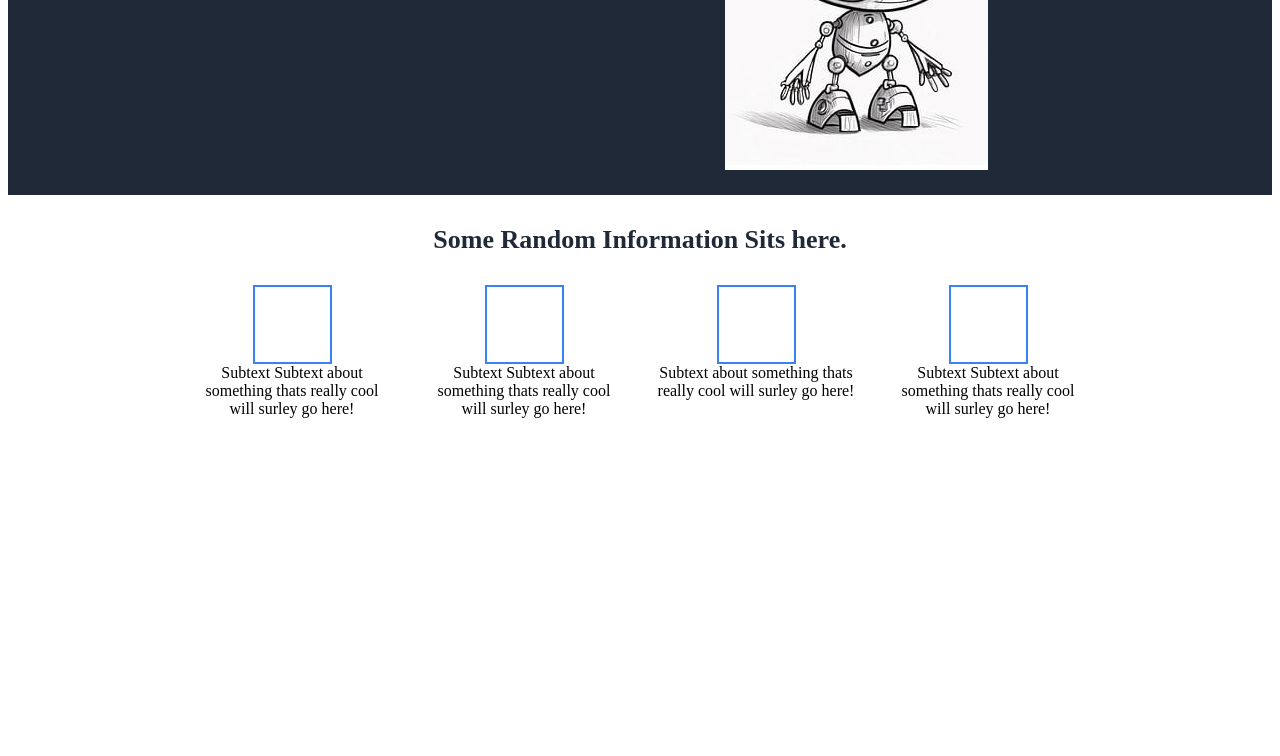
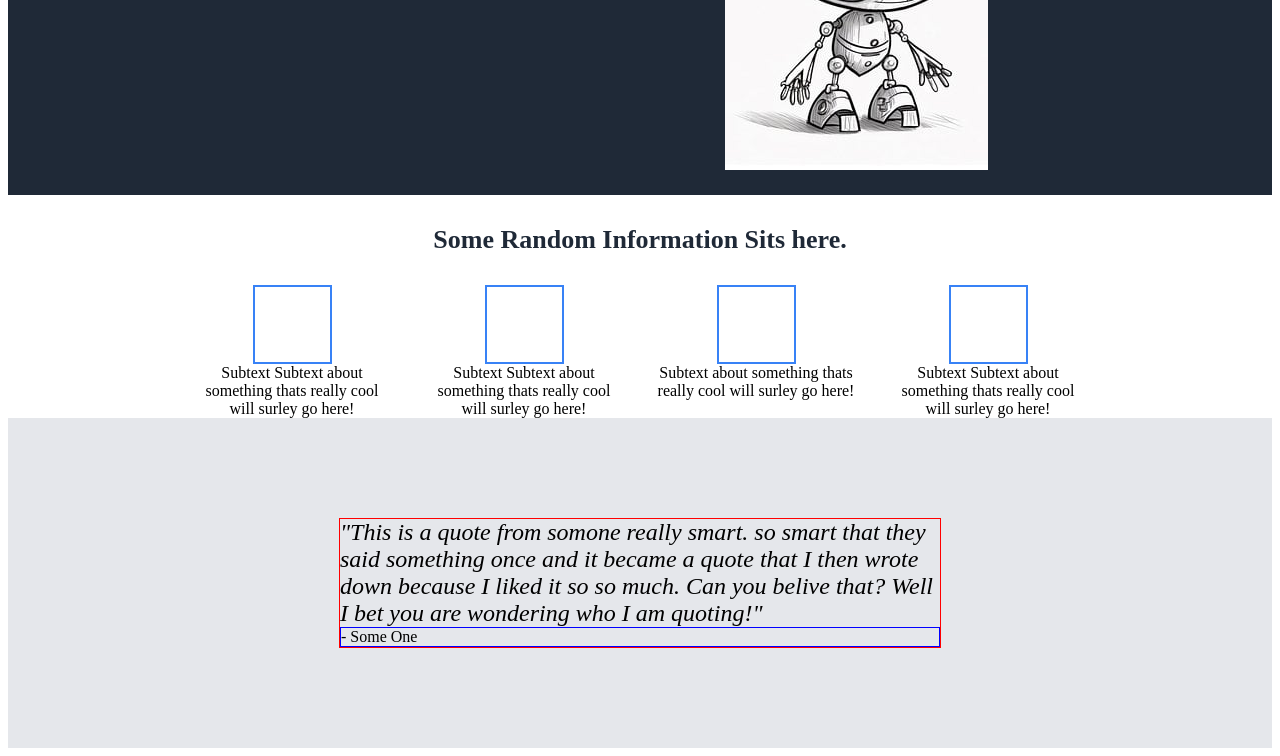
Before and after one commit to Potential-Luttuce/landing-page, a plain HTML site: page index.html in a window 1280 px wide. Shown: the part 230-986 px from the top of the page. Before the commit the page ends 800 px from the top, so only its background shows below. Drawn offline with Linux system fonts and the light colour scheme.

Commit message:
Edits to README, Index.html and CSS:
Added TODO to README.md - Added container three to index.html with quote container, and author container - Styled container-three in css file, need to get width to match container-two cards div

```diff
--- a/index.html
+++ b/index.html
@@ -42,6 +42,21 @@
         Subtext Subtext about something thats really cool will surley go here!</div>
         </div>
     </div>
+    <div class="container-three">
+        <div class="quote">
+            <div class="quote-text">
+                <em>
+                    "This is a quote from somone really smart. so smart that they
+                said something once and it became a quote that I then wrote down
+                because I liked it so so much. Can you belive that? Well I bet you are wondering
+                who I am quoting!"
+                </em>
+            </div>
+            <div class="quote-author">
+                - Some One
+            </div>
+        </div>
+    </div>
 
 </body>
 </html>
--- a/styles/styles.css
+++ b/styles/styles.css
@@ -86,3 +86,25 @@ button:hover {
     align-items: center;
     width: 200px;
 }
+
+.container-three {
+    background-color: #E5E7EB;
+    display: flex;
+    justify-content: center;
+    padding: 100px 0;
+}
+
+.quote {
+    border: 1px solid red;;
+    width: 600px;
+}
+
+.quote-author {
+    border: 1px solid blue;
+    margin-left: auto;
+}
+
+.quote-text {
+    font-weight: 1;
+    font-size: 24px;
+}
```
Also changed, not shown: 1 other file.
